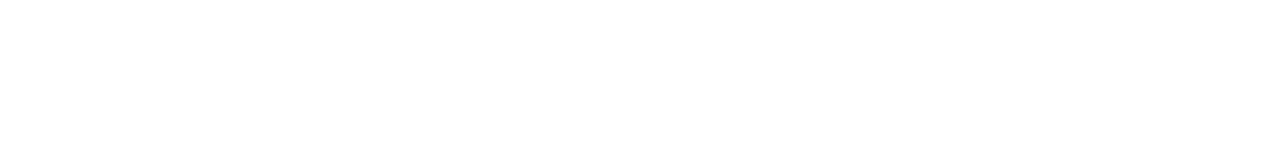
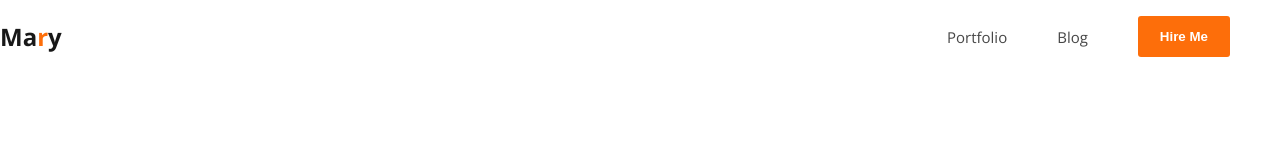
Before and after one commit to saemdev/m1m5-portfolio, a plain HTML site: page index.html in a window 1280 px wide. Drawn offline with nearby package versions, Linux system fonts and the light colour scheme.

Commit message:
nav commit

```diff
--- a/index.html
+++ b/index.html
@@ -1,14 +1,26 @@
 <!DOCTYPE html>
 <html lang="en">
+
 <head>
     <meta charset="UTF-8">
     <meta name="viewport" content="width=device-width, initial-scale=1.0">
+    <link rel="preconnect" href="https://fonts.googleapis.com">
+    <link rel="preconnect" href="https://fonts.gstatic.com" crossorigin>
+    <link href="https://fonts.googleapis.com/css2?family=Open+Sans:wght@400;700;800&display=swap" rel="stylesheet">
     <link rel="stylesheet" href="style.css">
     <title>Document</title>
 </head>
+
 <body>
     <header>
-
+        <nav class="nav-title">
+            <h1>ma<span class="text-primary">r</span>y</h1>
+            <ul>
+                <li><a href="">portfolio</a></li>
+                <li><a href="">blog</a></li>
+                <li><button class="btn-primary">hire me</button></li>
+            </ul>
+        </nav>
     </header>
     <main>
 
@@ -17,4 +29,5 @@
 
     </footer>
 </body>
+
 </html>
--- a/style.css
+++ b/style.css
@@ -0,0 +1,44 @@
+body{
+    font-family: 'Open Sans', sans-serif;
+    margin:0;
+}
+
+nav{
+    display:flex;
+    display:flex;
+    justify-content:space-between;
+}
+.text-primary{
+    color:#FD6E0A
+}
+.btn-primary{
+    padding:13px 22px;
+    background-color:#FD6E0A;
+    color:white;
+    border:none;
+    border-radius: 3px;
+    font-weight:600;
+    text-transform:capitalize;
+}
+ nav>ul{
+    list-style:none;
+    display:flex;
+    align-items:center;
+}
+nav li{
+    list-style:none;
+    margin-right:50px;
+}
+nav li a {
+    text-decoration:none;
+    text-transform:capitalize;
+    font-size:15px;
+    color:#474747;
+}
+.nav-title{
+
+    color:#181818;
+}
+h1{
+    text-transform:capitalize;
+}
```
